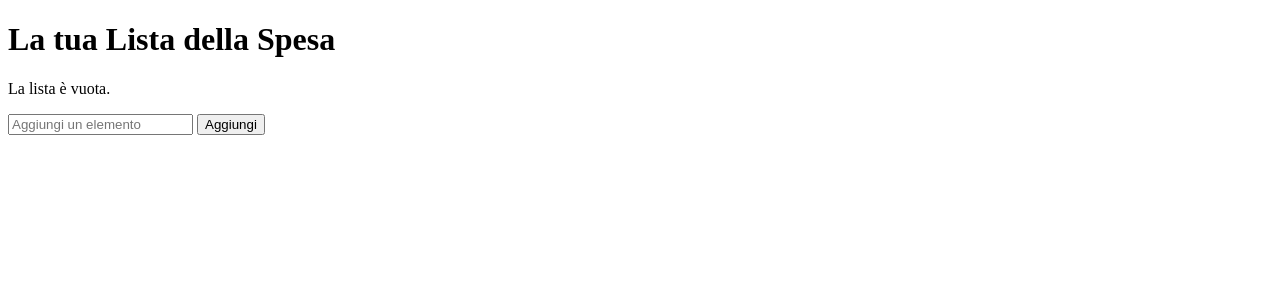
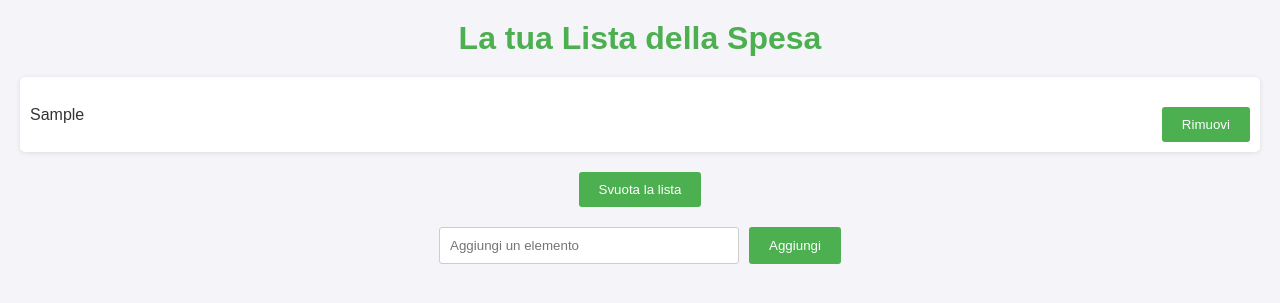
Before and after one commit to DomenicoPalumboMagri/SpesaFlask, a Flask app: page / in a window 1280 px wide. Shown: the top 303 px of the page. Run offline with Flask 3, Linux system fonts and the light colour scheme; tables that the repository leaves empty hold one stand-in row (values such as "Sample post"); parts of the project's set-up code (start-up, migrations or seed data) failed here and were passed over.

Commit message:
app.py e creata la grafica su index.html

```diff
--- a/app.py
+++ b/app.py
@@ -1,40 +1,51 @@
-
+from flask import Flask, render_template, request, redirect, url_for
 from flask_sqlalchemy import SQLAlchemy
-from flask import Flask, render_template, request, redirect, url_for
+from models import ListaSpesa, db
 
 app = Flask(__name__)
+lista_spesa = []
+
+#configurazione db
 app.config['SQLALCHEMY_DATABASE_URI'] = 'sqlite:///lista_spesa.db'
 app.config['SQLALCHEMY_TRACK_MODIFICATIONS'] = False
+
+#inizializza SQLAlchemy
 db.init_app(app)
+
+#crea il database se non esiste
 with app.app_context():
     db.create_all()
 
-#inizializza l'app Flask
-
-lista_spesa = []
-
+#rotta principale
+@app.route('/')
 @app.route('/')
 def home():
-    return render_template('index.html', lista = lista_spesa)
+    lista_spesa = ListaSpesa.query.all()  # Ottieni tutti gli oggetti dal database
+    return render_template('index.html', lista_spesa=lista_spesa)  # Passa lista_spesa al template
+
 
 @app.route('/aggiungi', methods=['POST'])
 def aggiungi():
     elemento = request.form['elemento']
     if elemento:
-        lista_spesa.append(elemento)
+        nuovo_elemento = ListaSpesa(elemento=elemento)
+        db.session.add(nuovo_elemento)
+        db.session.commit()
     return redirect(url_for('home'))
 
 @app.route('/rimuovi/<int:indice>', methods=['POST'])
 def rimuovi(indice):
-    if 0 <= indice < len(lista_spesa):
-        lista_spesa.pop(indice)
+    elemento = ListaSpesa.query.get_or_404(indice)
+    db.session.delete(elemento)
+    db.session.commit()
     return redirect(url_for('home'))
 
 @app.route('/svuota', methods=['POST'])
-def svuota_lista():
-    lista_spesa.clear()  # Svuota la lista
+def svuota():
+    ListaSpesa.query.delete()
+    db.session.commit()
     return redirect(url_for('home'))
 
 #avvio dell'app Flask
 if __name__ == '__main__':
-    app.run(debug=True)
+    app.run(debug=True,port= 5001)
--- a/templates/index.html
+++ b/templates/index.html
@@ -1,25 +1,127 @@
 <!DOCTYPE html>
-<html>
+<html lang="it">
 <head>
     <meta charset="UTF-8">
     <meta name="viewport" content="width=device-width, initial-scale=1.0">
     <title>Lista della Spesa</title>
+    <style>
+        /* Reset di margini e padding per evitare comportamenti strani nei vari browser */
+        * {
+            margin: 0;
+            padding: 0;
+            box-sizing: border-box;
+        }
+
+        /* Stile di base della pagina */
+        body {
+            font-family: Arial, sans-serif;
+            background-color: #f4f4f9;
+            color: #333;
+            padding: 20px;
+        }
+
+        h1 {
+            text-align: center;
+            color: #4CAF50;
+            margin-bottom: 20px;
+        }
+
+        /* Lista della spesa */
+        ul {
+            list-style-type: none;
+            padding: 0;
+        }
+
+        li {
+            background-color: #fff;
+            padding: 10px;
+            margin: 5px 0;
+            border-radius: 5px;
+            display: flex;
+            justify-content: space-between;
+            align-items: center;
+            box-shadow: 0 1px 5px rgba(0, 0, 0, 0.1);
+        }
+
+        /* Pulsante rimuovi */
+        button {
+            background-color: #ff4d4d;
+            color: white;
+            border: none;
+            padding: 5px 10px;
+            border-radius: 3px;
+            cursor: pointer;
+        }
+
+        button:hover {
+            background-color: #e60000;
+        }
+
+        /* Modulo di aggiunta elemento */
+        form {
+            display: flex;
+            justify-content: center;
+            margin-top: 20px;
+        }
+
+        input[type="text"] {
+            padding: 10px;
+            width: 300px;
+            margin-right: 10px;
+            border: 1px solid #ccc;
+            border-radius: 3px;
+        }
+
+        button[type="submit"] {
+            padding: 10px 20px;
+            background-color: #4CAF50;
+            color: white;
+            border: none;
+            border-radius: 3px;
+            cursor: pointer;
+        }
+
+        button[type="submit"]:hover {
+            background-color: #45a049;
+        }
+
+        /* Svuota la lista */
+        .svuota-btn {
+            background-color: #007BFF;
+            padding: 10px 20px;
+            color: white;
+            border: none;
+            border-radius: 3px;
+            cursor: pointer;
+            text-align: center;
+        }
+
+        .svuota-btn:hover {
+            background-color: #0056b3;
+        }
+
+        /* Messaggio quando la lista è vuota */
+        p {
+            text-align: center;
+            color: #888;
+        }
+    </style>
 </head>
 <body>
     <h1>La tua Lista della Spesa</h1>
-    {% if lista %}
+    {% if lista_spesa %}
     <ul>
-        {% for elemento in lista %}
+        {% for item in lista_spesa %}
         <li>
-            {{ elemento }}
-            <form action="/rimuovi/{{ loop.index0 }}" method="post" style="display:inline;">
+            {{ item.elemento }}  <!-- Mostra il nome dell'elemento -->
+            <form action="/rimuovi/{{ item.id }}" method="post" style="display:inline;">
                 <button type="submit">Rimuovi</button>
             </form>
         </li>
         {% endfor %}
     </ul>
     <form action="/svuota" method="post">
-        <button type="submit" style="margin-top: 10px;">Svuota la lista</button>
+        <button type="submit" class="svuota-btn">Svuota la lista</button>
     </form>
     {% else %}
     <p>La lista è vuota.</p>
```
Also changed, not shown: models.py (+4 -4 lines), templates/main.py (deleted, +0 -45 lines), instance/lista_spesa.db (added).
